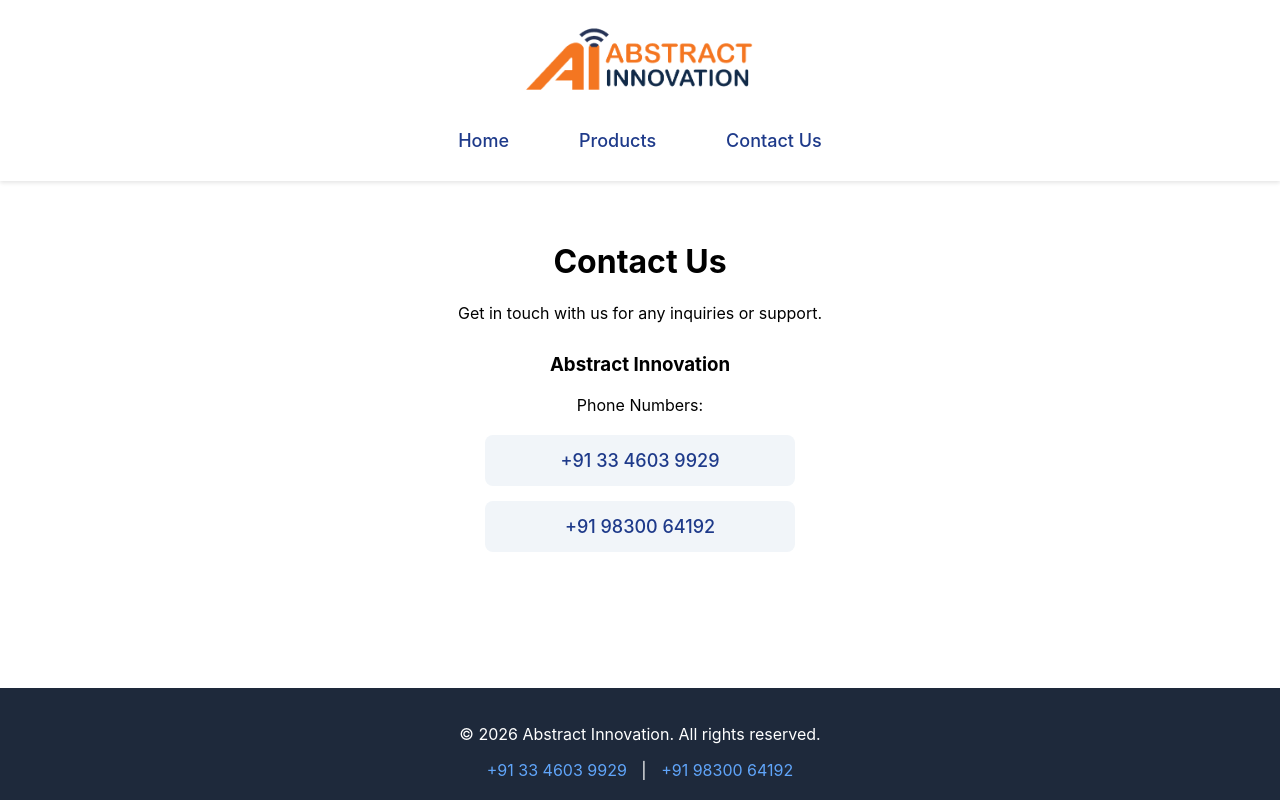
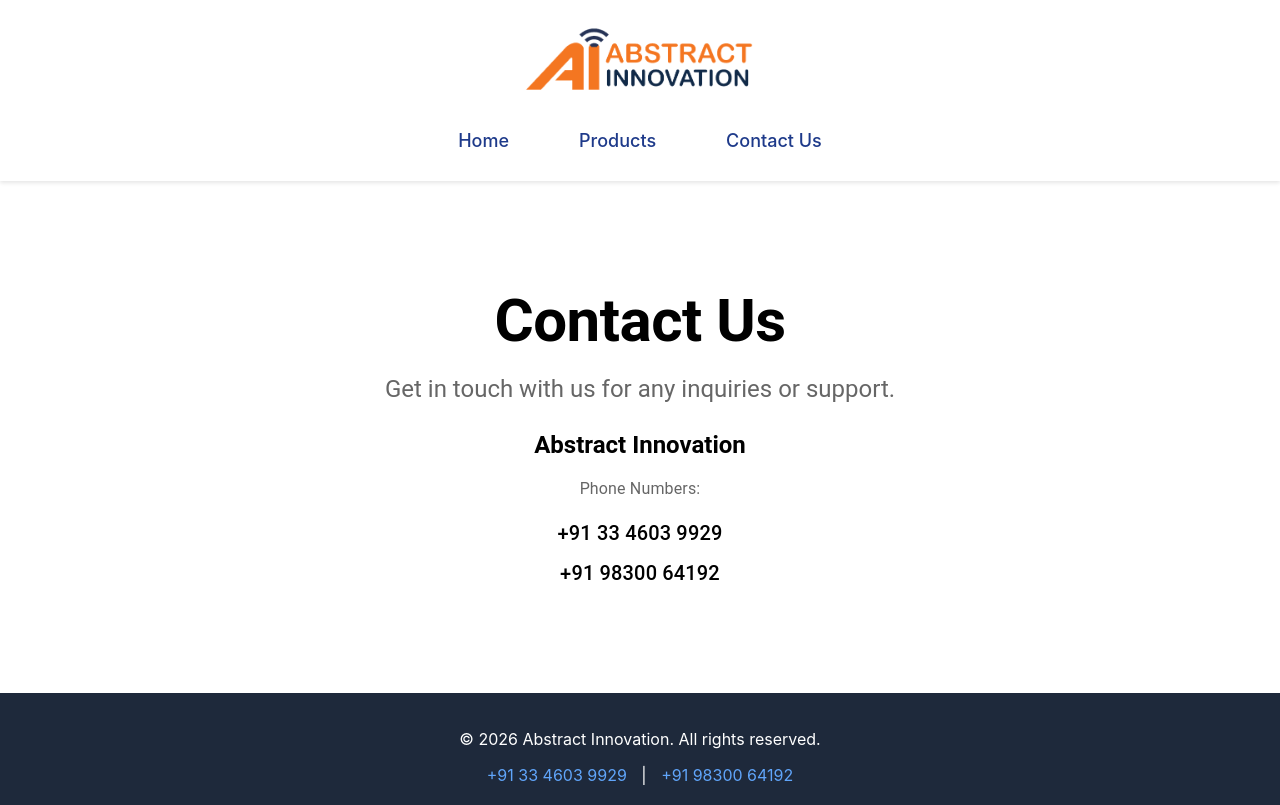
Before and after one commit to praneet30debnath/abstract-innovation-frontend, a React (Create React App) app: page /contact in a window 1280 px wide. Built offline with nearby package versions, Linux system fonts and the light colour scheme.

Commit message:
aesthetic issues fix

```diff
--- a/src/components/ContactUs.tsx
+++ b/src/components/ContactUs.tsx
@@ -1,23 +1,77 @@
 import React from 'react';
+import { Container, Typography, Box } from '@mui/material';
 
 function ContactUs() {
   return (
-    <div className="contact-container">
-      <h1>Contact Us</h1>
-      <p>Get in touch with us for any inquiries or support.</p>
-      <div className="contact-details">
-        <h3>Abstract Innovation</h3>
-        <p>Phone Numbers:</p>
-        <div className="phone-list">
-          <div className="phone-item">
-            <a href="tel:+913346039929">+91 33 4603 9929</a>
-          </div>
-          <div className="phone-item">
-            <a href="tel:+919830064192">+91 98300 64192</a>
-          </div>
-        </div>
-      </div>
-    </div>
+    <Container maxWidth="lg">
+      <Box
+        sx={{
+          minHeight: '50vh',
+          display: 'flex',
+          flexDirection: 'column',
+          justifyContent: 'center',
+          alignItems: 'center',
+          textAlign: 'center',
+          py: 2,
+        }}
+      >
+        <Typography
+          variant="h2"
+          component="h1"
+          gutterBottom
+          sx={{
+            fontWeight: 700,
+            mb: 2,
+            fontSize: {
+              xs: '2rem',
+              sm: '2.5rem',
+              md: '3.75rem',
+            },
+          }}
+        >
+          Contact Us
+        </Typography>
+
+        <Typography
+          variant="h5"
+          color="text.secondary"
+          sx={{
+            mb: 3,
+            maxWidth: '800px',
+            mx: 'auto',
+            fontSize: {
+              xs: '1rem',
+              sm: '1.25rem',
+              md: '1.5rem',
+            },
+            px: 2,
+          }}
+        >
+          Get in touch with us for any inquiries or support.
+        </Typography>
+
+        <Box sx={{ textAlign: 'center' }}>
+          <Typography variant="h5" sx={{ mb: 2, fontWeight: 600 }}>
+            Abstract Innovation
+          </Typography>
+          <Typography variant="body1" color="text.secondary" sx={{ mb: 2 }}>
+            Phone Numbers:
+          </Typography>
+          <Box sx={{ display: 'flex', flexDirection: 'column', gap: 1 }}>
+            <Typography variant="h6">
+              <a href="tel:+913346039929" style={{ textDecoration: 'none', color: 'inherit' }}>
+                +91 33 4603 9929
+              </a>
+            </Typography>
+            <Typography variant="h6">
+              <a href="tel:+919830064192" style={{ textDecoration: 'none', color: 'inherit' }}>
+                +91 98300 64192
+              </a>
+            </Typography>
+          </Box>
+        </Box>
+      </Box>
+    </Container>
   );
 }
 
--- a/src/components/Home.tsx
+++ b/src/components/Home.tsx
@@ -38,6 +38,7 @@
           sx={{
             mb: 3,
             maxWidth: '800px',
+            mx: 'auto',
             fontSize: {
               xs: '1rem',
               sm: '1.25rem',
--- a/src/components/ProductDetail.tsx
+++ b/src/components/ProductDetail.tsx
@@ -70,14 +70,15 @@
   const variants = productData[productName || ''] || [];
 
   return (
-    <Container maxWidth="lg" sx={{ py: 8 }}>
-      <Box sx={{ textAlign: 'center', mb: 6 }}>
+    <Container maxWidth="lg" sx={{ py: 2 }}>
+      <Box sx={{ textAlign: 'center', mb: 3 }}>
         <Typography
           variant="h2"
           component="h1"
           gutterBottom
           sx={{
             fontWeight: 700,
+            mb: 2,
             fontSize: {
               xs: '2rem',
               sm: '2.5rem',
@@ -87,7 +88,21 @@
         >
           {displayName}
         </Typography>
-        <Typography variant="h6" color="text.secondary">
+        <Typography
+          variant="h5"
+          color="text.secondary"
+          sx={{
+            mb: 3,
+            maxWidth: '800px',
+            mx: 'auto',
+            fontSize: {
+              xs: '1rem',
+              sm: '1.25rem',
+              md: '1.5rem',
+            },
+            px: 2,
+          }}
+        >
           Choose from our collection
         </Typography>
       </Box>
--- a/src/components/Products.tsx
+++ b/src/components/Products.tsx
@@ -23,12 +23,39 @@
   };
 
   return (
-    <Container maxWidth="lg" sx={{ py: 8 }}>
-      <Box sx={{ textAlign: 'center', mb: 6 }}>
-        <Typography variant="h2" component="h1" gutterBottom sx={{ fontWeight: 700 }}>
+    <Container maxWidth="lg" sx={{ py: 2 }}>
+      <Box sx={{ textAlign: 'center', mb: 3 }}>
+        <Typography
+          variant="h2"
+          component="h1"
+          gutterBottom
+          sx={{
+            fontWeight: 700,
+            mb: 2,
+            fontSize: {
+              xs: '2rem',
+              sm: '2.5rem',
+              md: '3.75rem',
+            },
+          }}
+        >
           Our Products
         </Typography>
-        <Typography variant="h5" color="text.secondary">
+        <Typography
+          variant="h5"
+          color="text.secondary"
+          sx={{
+            mb: 3,
+            maxWidth: '800px',
+            mx: 'auto',
+            fontSize: {
+              xs: '1rem',
+              sm: '1.25rem',
+              md: '1.5rem',
+            },
+            px: 2,
+          }}
+        >
           Discover the range of customized products we offer to make your moments special.
         </Typography>
       </Box>
```
